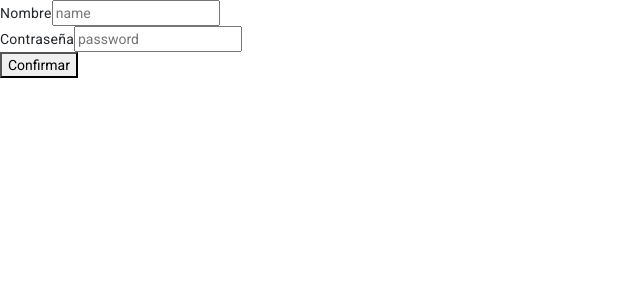
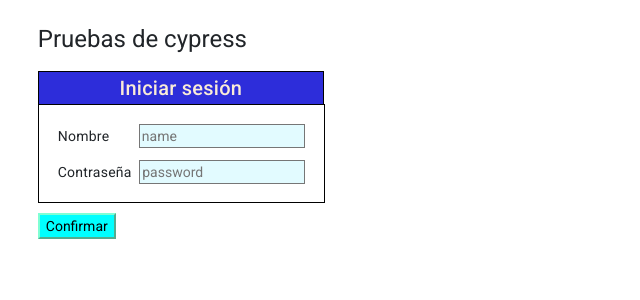
Before and after one commit to DonKiwi-cyber/cypress_project, an Angular app: page / in a window 1280 px wide. Shown: the top 300 px of the page, without its empty margins (0-640 px from the left). Built offline with nearby package versions, Linux system fonts and the light colour scheme.

Commit message:
login visual updates

```diff
--- a/src/app/app-routing.module.ts
+++ b/src/app/app-routing.module.ts
@@ -2,7 +2,6 @@
 import { RouterModule, Routes } from '@angular/router';
 import { LoginComponent } from './login/login.component';
 import { UiComponent } from './ui/ui.component';
-import { AppComponent } from './app.component';
 
 const routes: Routes = [
   { path: '', component: LoginComponent },
--- a/src/app/login/login.component.css
+++ b/src/app/login/login.component.css
@@ -0,0 +1,51 @@
+.loginContainer{
+    padding-left: 1cm;
+    padding-top: 0.6cm;
+    width: auto;
+}
+
+.subtitle{
+    background-color: rgb(45, 45, 218);
+    width: 7.57cm;
+    height: fit-content;
+    text-align: center;
+    border-style: ridge;
+    border-color: black;
+    border-width: 1px;
+    border-bottom: 0px;
+}
+
+h2{
+    color:antiquewhite;
+    margin: 0px
+}
+
+.inputs{
+    width:fit-content;
+    height: auto;
+    border-width: 1px;
+    border-color: black;
+    border-style: solid;
+    padding: 0.5cm;
+}
+
+input{
+    background-color: rgb(226, 251, 255);
+    border-style: ridge;
+    border-width: 1px;
+}
+
+#nameLabel{
+    margin-right: 0.78cm;
+}
+
+#passwordLabel{
+    margin-right: 0.2cm;
+}
+
+button{
+    margin-top: 0.25cm;
+    width: fit-content;
+    background-color: aqua;
+    border-color: aquamarine;
+}
--- a/src/app/login/login.component.html
+++ b/src/app/login/login.component.html
@@ -1,12 +1,21 @@
 <div class="loginContainer">
+    <h1>Pruebas de cypress</h1>
     <div class="form">
+        <div class="subtitle">
+            <h2>Iniciar sesión</h2>
+        </div>
         <form>
-            <label for="name">Nombre</label>
-            <input type="text" id="name" placeholder="name" name="name" [(ngModel)]="name"><br>
-            <label for="password">Contraseña</label>
-            <input type="text" id="password" placeholder="password" name="password" [(ngModel)]="password"><br>
+            <div class="inputs">
+                <label for="name" id="nameLabel">Nombre</label>
+                <input type="text" id="name" placeholder="name" name="name" [(ngModel)]="name"><br>
+                <p></p>
+                <label for="password" id="passwordLabel">Contraseña</label>
+                <input type="text" id="password" placeholder="password" name="password" [(ngModel)]="password"><br>
+            </div>
 
-            <button type="button" id="loginButton" (click)="login()" routerLink="/ui">Confirmar</button>
+            <div class="button">
+                <button type="button" id="loginButton" (click)="login()">Confirmar</button>
+            </div>
         </form>
     </div>
 </div>
```
